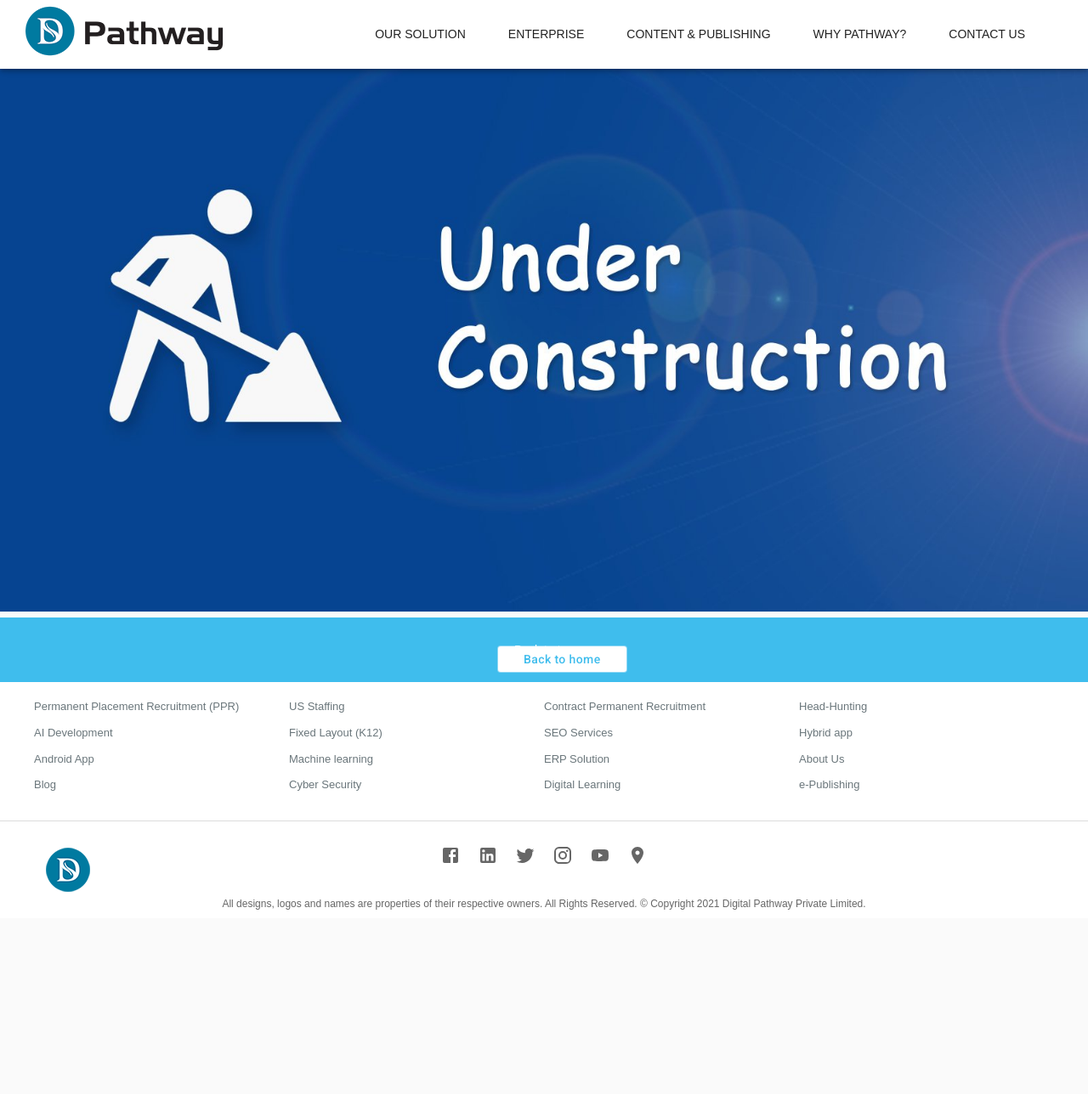
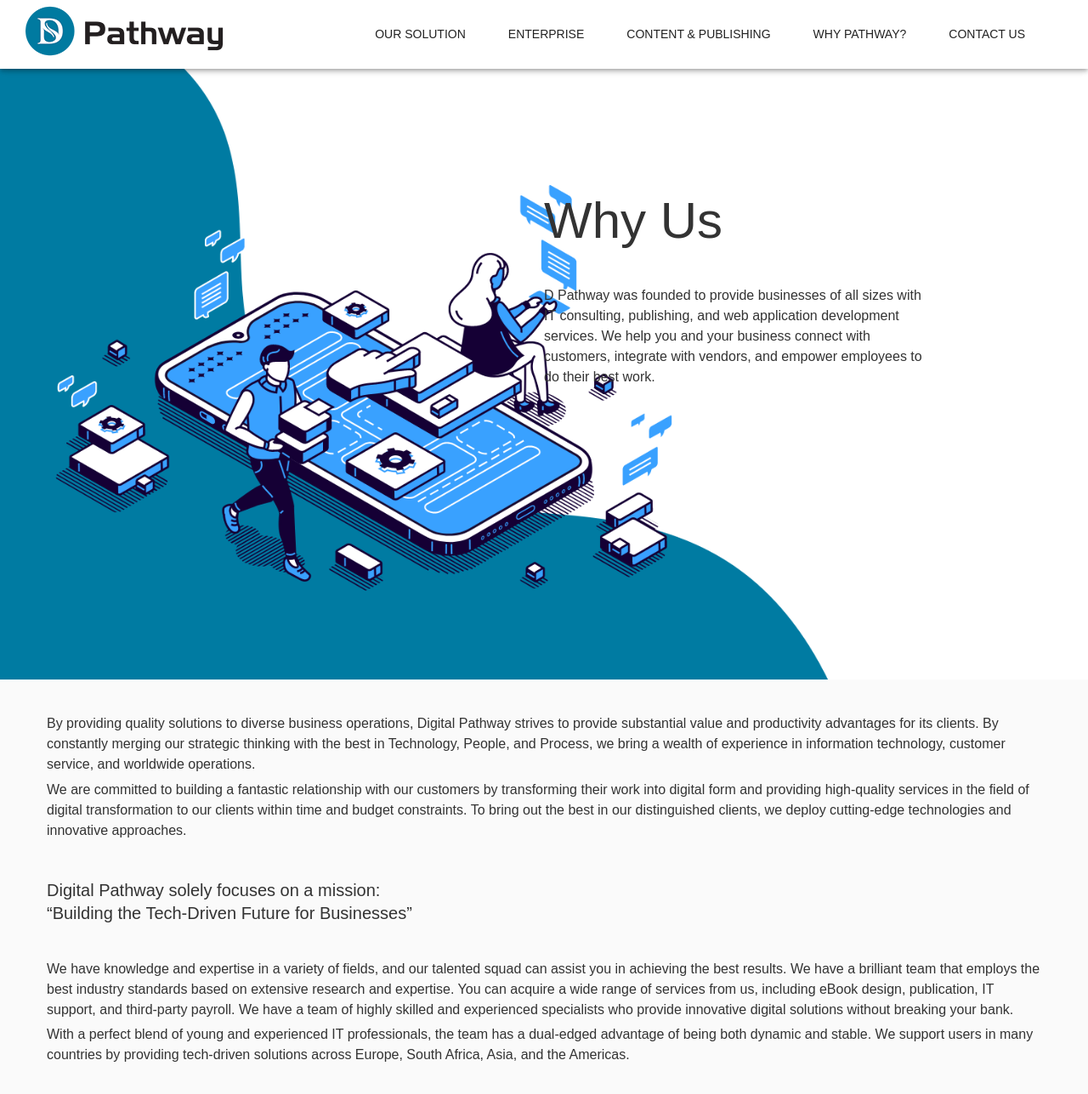
Before and after one commit to admin06532/pathway, a React (Create React App) app: page /whypathways in a window 1280 px wide. Shown: the top 1288 px of the page at 85% size. Before the commit the page ends 1101 px from the top, so only its background shows below. Built offline with nearby package versions, Linux system fonts and the light colour scheme.

Commit message:
V_8.1Changes up for why page

```diff
--- a/src/App.jsx
+++ b/src/App.jsx
@@ -7,6 +7,8 @@
 import OutSource from './container/outSourcing';
 import Contract from './container/CPR';
 import Permanent from './container/PPR';
+import Whypathway from './container/whyPathway';
+
 import { NotFound } from './components/404';
 import { AboutUs } from './container/aboutUs/aboutUs';
 import { Technology } from './container/technologies';
@@ -68,6 +70,10 @@
           <Route path="/technology">
             <Technology />
           </Route>
+          <Route path="/whypathways">
+            <Whypathway />
+          </Route>
+
           <Route>
               <NotFound />
           </Route>
--- /dev/null
+++ b/src/container/whyPathway/index.js
@@ -0,0 +1,2 @@
+import {Whypathway} from './whyPathway';
+export {Whypathway as default};
--- /dev/null
+++ b/src/container/whyPathway/whyPathway.jsx
@@ -0,0 +1,195 @@
+import React from "react";
+import {Typography, Grid, List, ListItem} from "@material-ui/core";
+import {makeStyles} from "@material-ui/core/styles";
+import TechImage from "./../../assets/images/techbanner.png";
+import {
+  CustomCard,
+  SectionTitle,
+  SectionBackground,
+} from "./../../components/common";
+import {CARD_CUSTOM} from "./../../constant";
+import clsx from "clsx";
+
+const useStyles = makeStyles(() => ({
+  deskTopMaxWidth: {
+    maxWidth: "1200px",
+    margin: "0 auto",
+  },
+  banner: {
+    boxSizing: "border-box",
+    paddingTop: "100px",
+    minHeight: "100vh",
+    width: "100%",
+    backgroundImage: `url(${TechImage})`,
+    backgroundSize: "cover",
+    position: "relative",
+    "& .MuiTypography-h2": {
+      position: "absolute",
+      left: "50%",
+      top: "28%",
+      fontWeight: "400",
+    },
+  },
+  box: {
+    position: "absolute",
+    left: "50%",
+    top: "42%",
+    maxWidth: "450px",
+  },
+  paddingTop: {
+    paddingTop: "40px",
+  },
+}));
+
+export const Whypathway = () => {
+  const classes = useStyles();
+
+  return (
+    <>
+      <Grid container>
+        <div className={classes.banner}>
+          <Typography
+            variant='h2'
+            className={classes.deskTopMaxWidth}
+            component='div'
+            align='left'
+          >
+            Why Us
+          </Typography>
+          <div className={classes.box}>
+            <Typography gutterBottom={true}>
+              D Pathway was founded to provide businesses of all sizes with IT
+              consulting, publishing, and web application development services.
+              We help you and your business connect with customers, integrate
+              with vendors, and empower employees to do their best work.
+            </Typography>
+          </div>
+        </div>
+      </Grid>
+      <section className={clsx("container", classes.paddingTop)}>
+        <Typography gutterBottom={true}>
+          By providing quality solutions to diverse business operations, Digital
+          Pathway strives to provide substantial value and productivity
+          advantages for its clients. By constantly merging our strategic
+          thinking with the best in Technology, People, and Process, we bring a
+          wealth of experience in information technology, customer service, and
+          worldwide operations.
+        </Typography>
+        <Typography gutterBottom={true}>
+          We are committed to building a fantastic relationship with our
+          customers by transforming their work into digital form and providing
+          high-quality services in the field of digital transformation to our
+          clients within time and budget constraints. To bring out the best in
+          our distinguished clients, we deploy cutting-edge technologies and
+          innovative approaches.
+        </Typography>
+        <Typography variant='h5' className={classes.paddingTop}>
+          Digital Pathway solely focuses on a mission:
+          <br />
+          “Building the Tech-Driven Future for Businesses”
+        </Typography>
+        <Typography gutterBottom={true} className={classes.paddingTop}>
+          We have knowledge and expertise in a variety of fields, and our
+          talented squad can assist you in achieving the best results. We have a
+          brilliant team that employs the best industry standards based on
+          extensive research and expertise. You can acquire a wide range of
+          services from us, including eBook design, publication, IT support, and
+          third-party payroll. We have a team of highly skilled and experienced
+          specialists who provide innovative digital solutions without breaking
+          your bank.
+        </Typography>
+        <Typography gutterBottom={true}>
+          With a perfect blend of young and experienced IT professionals, the
+          team has a dual-edged advantage of being both dynamic and stable. We
+          support users in many countries by providing tech-driven solutions
+          across Europe, South Africa, Asia, and the Americas.
+        </Typography>
+        <Typography variant='h5' className={classes.paddingTop}>
+          Let’s move down the Digital Pathway:
+        </Typography>
+        <Typography gutterBottom={true}>
+          Digital Pathway has the expertise that can help companies make use of
+          digital technology to leverage their content and get new valuable
+          products. With fantastic solutions from our experts, you can
+          streamline the workflows and generate better revenues. We will
+          increase your brand awareness and enhancement with our services and
+          make sure that the entire operations run smoothly.
+        </Typography>
+        <Typography gutterBottom={true}>
+          At Digital Pathway, we design, enrich, and convert the existing
+          content so that it can be repurposed and managed. Content is available
+          in many forms like books, training materials, and other marketing
+          materials and we have industry veterans with unmatched expertise. We
+          make use of complex technology and offer solutions that are efficient
+          and low cost. We turn flat and unappealing content into a smart one so
+          that this digital information can be monetized and utilized freely.
+        </Typography>
+        <Typography variant='h5' className={classes.paddingTop}>
+          Our Mission:
+        </Typography>
+        <Typography gutterBottom={true}>
+          We provide high quality services in the field of digital
+          transformation to our clients within prescribed time and budget and
+          are committed to build a great relationship with the customers by
+          converting their work in digital form. We use the latest technology
+          and innovation to bring out the best for our prestigious clients.
+        </Typography>
+        <Typography variant='h5' className={classes.paddingTop}>
+          Our Vision:
+        </Typography>
+        <Typography>
+          We aim to achieve the best in eBook designing, IT solutions and third
+          party payroll services and we help unlock the potential of the
+          companies using the digital mediums.
+        </Typography>
+        <Typography variant='h5' className={classes.paddingTop}>
+          Who are we?
+        </Typography>
+        <Typography gutterBottom={true}>
+          Digital Pathway is committed to helping companies transform business
+          in an innovative manner. We have experience and expertise in several
+          domains and help you get the best output with our expert team. We have
+          an amazing team that uses best practices with great research and
+          experience. With us, you will get a wide range of services like eBook
+          designing, publishing, IT services, and third party payroll. We have a
+          team of highly skilled team of experienced professionals that offers
+          smart solutions in the digital field.
+        </Typography>
+
+        <List>
+          <ListItem>Great performance:</ListItem>
+          <ListItem>
+            We help the companies in achieving their goals by designing
+            strategies for them.
+          </ListItem>
+          <ListItem>Committed to growth:</ListItem>
+          <ListItem>
+            We are committed to provide problem solving strategies for their
+            continuous improvement.
+          </ListItem>
+          <ListItem>Well-experienced team:</ListItem>
+          <ListItem>
+            We have a team that collaborates and helps achieve goals in an
+            efficient manner.
+          </ListItem>
+          <ListItem>Modesty:</ListItem>
+          <ListItem>
+            We have a team that dives into the client’s shoes and helps them
+            face the challenges that they face.
+          </ListItem>
+          <ListItem>Global clients:</ListItem>
+          <ListItem>
+            We have clients located globally and go above and beyond to be
+            useful to our clients and we try our best to implement and
+            internalize.
+          </ListItem>
+          <ListItem>High-quality:</ListItem>
+          <ListItem>
+            We make use of strong processes and well tested methods to provide
+            high-quality services that help clients grow.
+          </ListItem>
+        </List>
+      </section>
+    </>
+  );
+};
```
